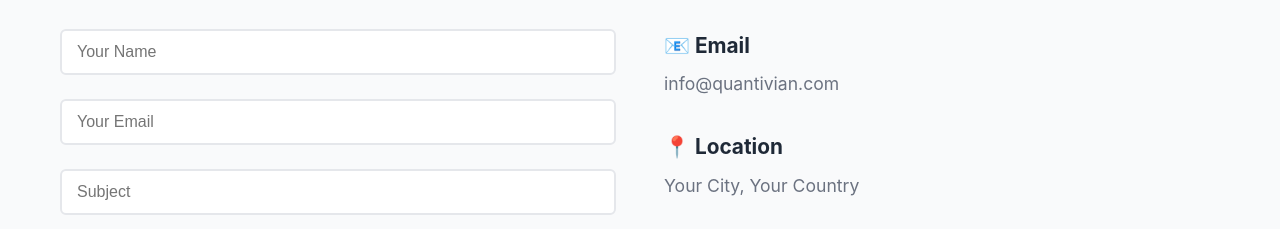
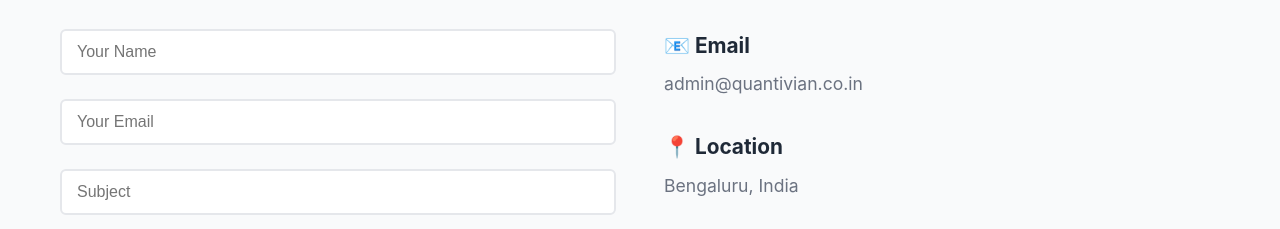
Before and after one commit to thetechupskill/quantivian.gihub.io, a plain HTML site: page index.html in a window 1280 px wide. Shown: the part 2400-2629 px from the top of the page. Drawn offline with Linux system fonts and the light colour scheme.

Commit message:
Fixing email address

```diff
--- a/index.html
+++ b/index.html
@@ -130,11 +130,11 @@
                 <div class="contact-info">
                     <div class="info-item">
                         <h3>📧 Email</h3>
-                        <p>info@quantivian.com</p>
+                        <p>admin@quantivian.co.in</p>
                     </div>
                     <div class="info-item">
                         <h3>📍 Location</h3>
-                        <p>Your City, Your Country</p>
+                        <p>Bengaluru, India</p>
                     </div>
                     <div class="info-item">
                         <h3>🌐 Connect</h3>
```
